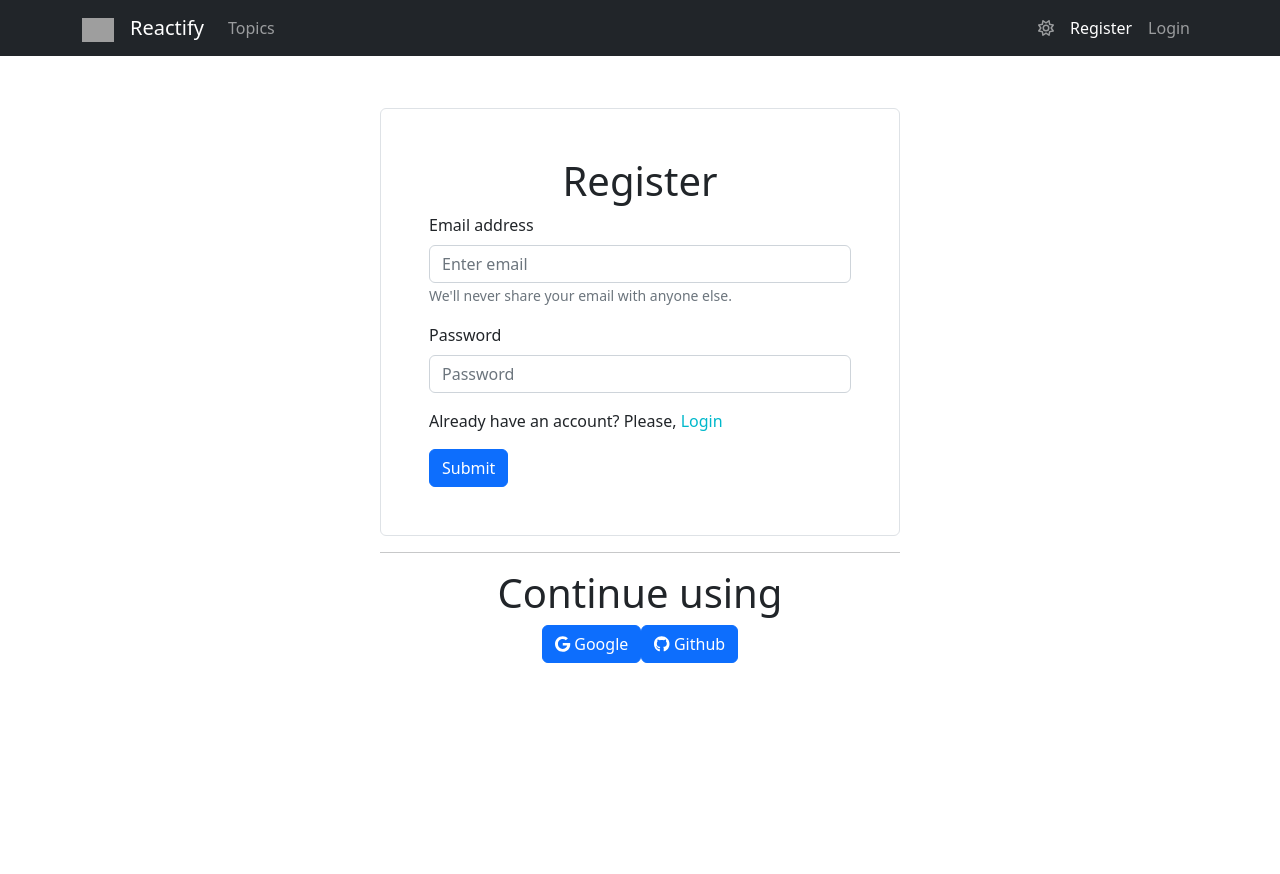
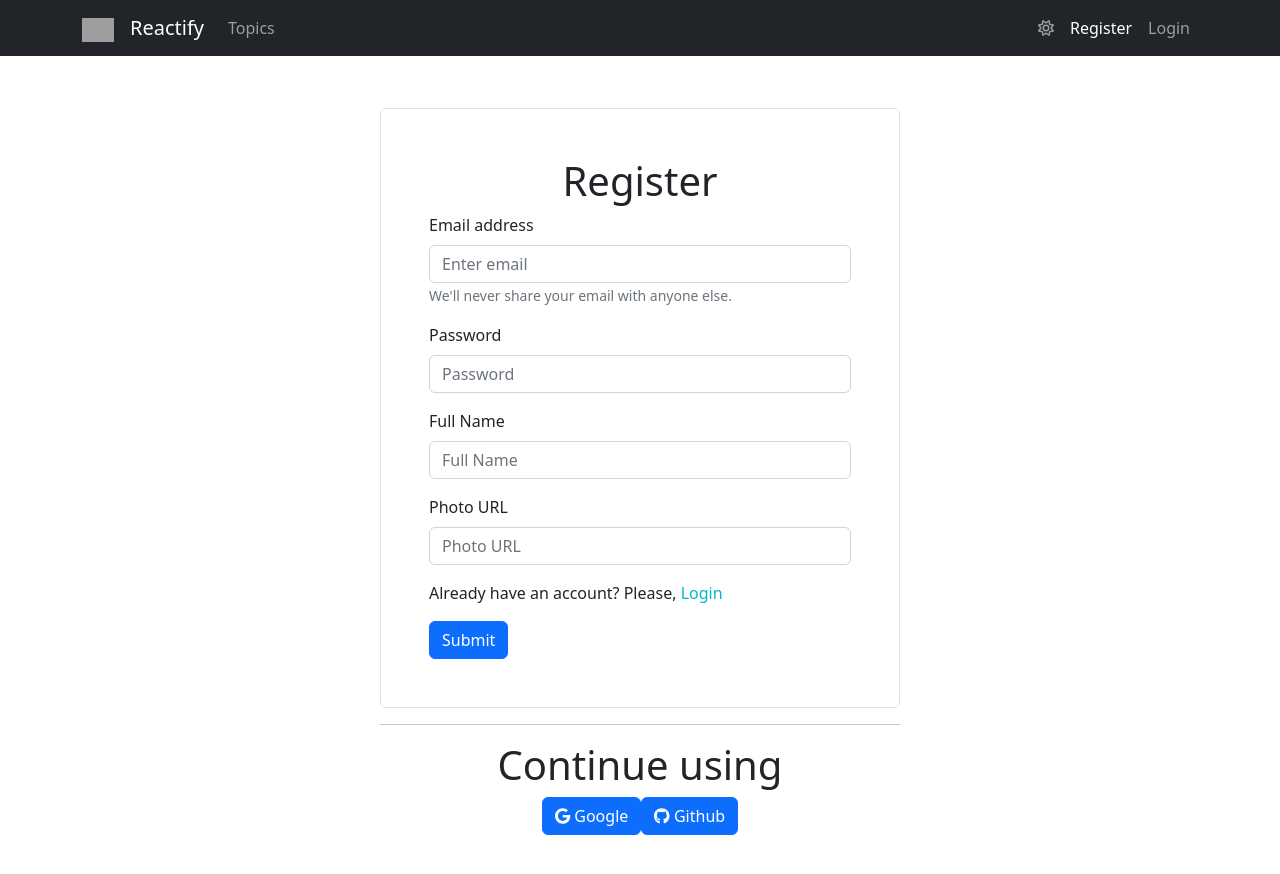
Before and after one commit to foy4748/reactify, a React (Create React App) app: page /register in a window 1280 px wide. Shown: the top 874 px of the page. Before the commit the page ends 800 px from the top, so only its background shows below. Built offline with nearby package versions, Linux system fonts and the light colour scheme; no server answers; grey boxes are pictures that could not be loaded.

Commit message:
Extended Registration Fields and Info in UI

```diff
--- a/src/Contexts/AuthContext.js
+++ b/src/Contexts/AuthContext.js
@@ -4,6 +4,7 @@ import {
   getAuth,
   signInWithEmailAndPassword,
   signInWithPopup,
+  updateProfile,
   createUserWithEmailAndPassword,
   onAuthStateChanged,
   signOut,
@@ -51,6 +52,10 @@ export default function AuthContext({ children }) {
     return createUserWithEmailAndPassword(auth, email, password);
   };
 
+  const updateUserProfile = (profileObj) => {
+    return updateProfile(auth.currentUser, profileObj);
+  };
+
   const logOutHandler = () => {
     return signOut(auth);
   };
@@ -62,6 +67,7 @@ export default function AuthContext({ children }) {
     googleLoginHandler,
     githubLoginHandler,
     registerHandler,
+    updateUserProfile,
     authLoading,
     activeUser,
     setActiveUser,
--- a/src/components/MainLayout.js
+++ b/src/components/MainLayout.js
@@ -9,6 +9,7 @@ import TitlesContext from "../Contexts/TitlesContext";
 
 export default function MainLayout() {
   const [darkActive, setDarkActive] = useState(false);
+
   return (
     <>
       <AuthContext>
--- a/src/components/Register.js
+++ b/src/components/Register.js
@@ -14,6 +14,7 @@ export default function Register() {
     registerHandler,
     googleLoginHandler,
     githubLoginHandler,
+    updateUserProfile,
   } = useContext(userContext);
   const [error, setError] = useState();
   const location = useLocation();
@@ -22,17 +23,32 @@ export default function Register() {
   const handleSubmit = (e) => {
     e.preventDefault();
     const form = e.target;
+    //Required Fields
     const email = form.email.value;
     const password = form.password.value;
+
+    //Optional Fields
+    const displayName = form.displayName.value;
+    const photoURL = form.photoURL.value;
+    const profileObj = { displayName, photoURL };
 
     registerHandler(email, password)
       .then((result) => {
         setActiveUser(result);
         form.reset();
+        if (displayName && photoURL) {
+          handleUpdate(profileObj);
+        }
         navigate(location?.state?.from || "/", { replace: true });
       })
       .catch((error) => setError(error));
     setAuthLoading(false);
+  };
+
+  const handleUpdate = (profileObj) => {
+    updateUserProfile(profileObj)
+      .then(() => {})
+      .catch((error) => console.error(error));
   };
 
   const handlerGoogleLogin = () => {
@@ -61,7 +77,12 @@ export default function Register() {
         <h1 className="text-center">Register</h1>
         <Form.Group className="mb-3" controlId="formBasicEmail">
           <Form.Label>Email address</Form.Label>
-          <Form.Control type="email" placeholder="Enter email" name="email" />
+          <Form.Control
+            type="email"
+            placeholder="Enter email"
+            name="email"
+            required
+          />
           <Form.Text className="text-muted">
             We'll never share your email with anyone else.
           </Form.Text>
@@ -73,7 +94,20 @@ export default function Register() {
             type="password"
             name="password"
             placeholder="Password"
+            required
           />
+        </Form.Group>
+        <Form.Group className="mb-3" controlId="formBasicFullName">
+          <Form.Label>Full Name</Form.Label>
+          <Form.Control
+            type="text"
+            placeholder="Full Name"
+            name="displayName"
+          />
+        </Form.Group>
+        <Form.Group className="mb-3" controlId="formBasicPhotoURL">
+          <Form.Label>Photo URL</Form.Label>
+          <Form.Control type="text" placeholder="Photo URL" name="photoURL" />
         </Form.Group>
         <Form.Group className="mb-3" controlId="formBasicCheckbox">
           <p>
--- a/src/components/SideNav.js
+++ b/src/components/SideNav.js
@@ -9,7 +9,6 @@ import Pdf from "react-to-pdf";
 import styles from "./SideNav.module.css";
 
 export default function SideNav({ sendRef, id }) {
-  console.log(id);
   const pdfButton = () => {
     if (id)
       return (
```
